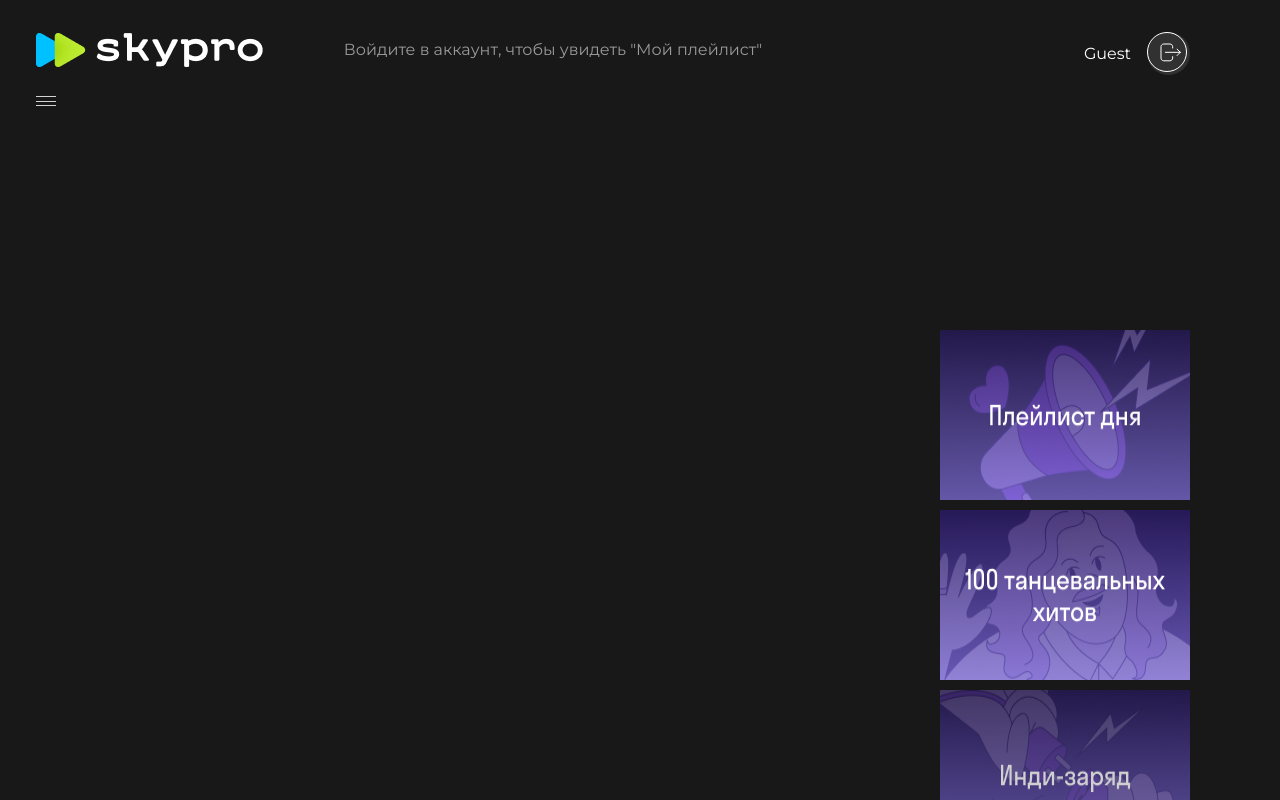
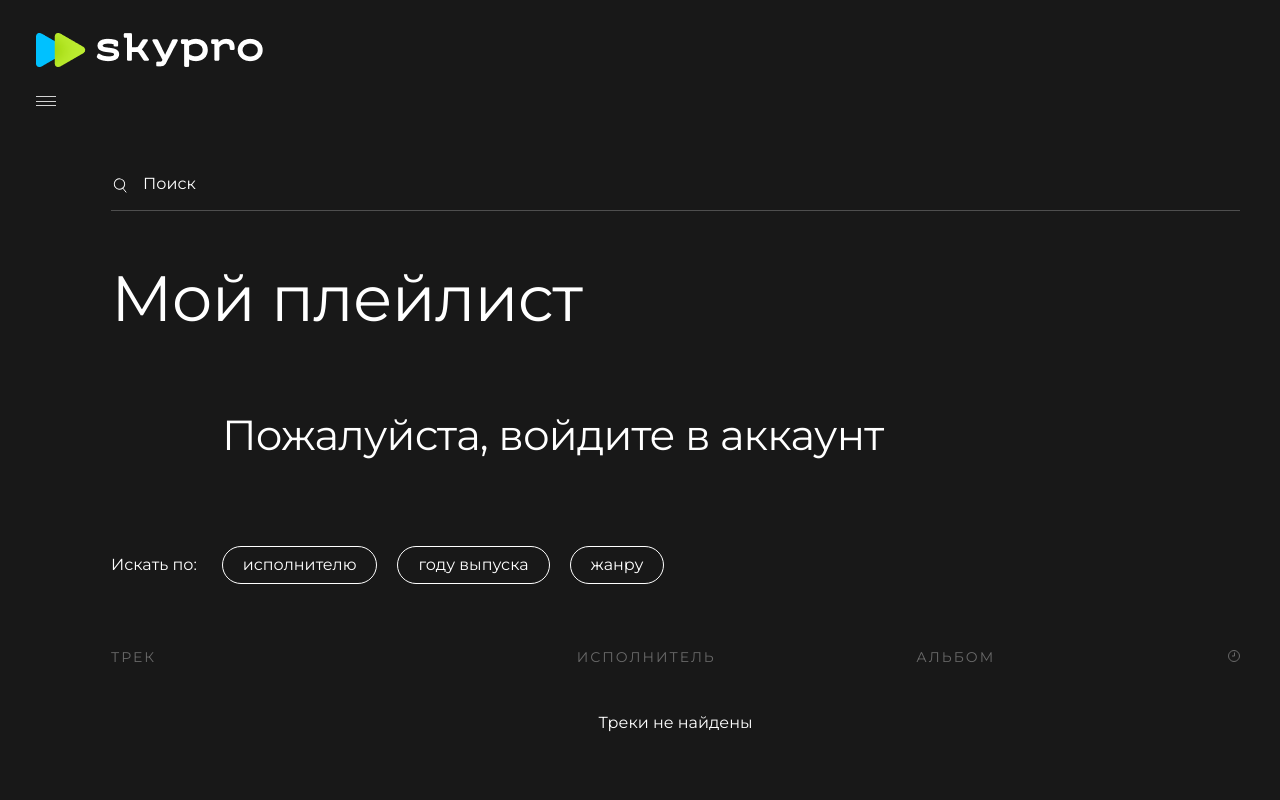
Before and after one commit to JeinLo/skypro-music, a Next.js app: page /music/playlist in a window 1280 px wide. Built offline with nearby package versions, Linux system fonts and the light colour scheme.

Commit message:
вариант 5.1, проблема с подборками

```diff
--- a/src/app/music/playlist/page.tsx
+++ b/src/app/music/playlist/page.tsx
@@ -1,50 +1,86 @@
 'use client';
-
 import Centerblock from '@/components/Centerblock/Centerblock';
 import Navigation from '@/components/Navigation/Navigation';
 import Sidebar from '@/components/Sidebar/Sidebar';
 import Bar from '@/components/Bar/Bar';
 import styles from '../main/page.module.css';
-import { useAppSelector } from '@/store/store';
-import { TrackType } from '@/sharedTypes/sharedTypes';
-import { useMemo } from 'react';
-import { data } from '@/data';
+import { useAppDispatch, useAppSelector } from '@/store/store';
+import { useEffect, useMemo, useState } from 'react';
+import { getFavoriteTracks } from '@/services/tracks/tracksApi';
+import { setFavoriteTracks, setTitlePlaylist, setErrorMessage } from '@/store/features/trackSlice';
 
-export default function MyPlaylistPage() {
-  const favoriteTrackIds = useAppSelector((state) => state.tracks.favoriteTrackIds);
-  const isAuthenticated = useAppSelector((state) => state.auth.isAuthenticated);
-  const userId = typeof window !== 'undefined' ? parseInt(localStorage.getItem('userId') || '0', 10) : 0;
+export default function PlaylistPage() {
+  const dispatch = useAppDispatch();
+  const { favoriteTracks, filters, searchTrack } = useAppSelector((state) => state.tracks);
+  const { access } = useAppSelector((state) => state.auth);
+  const [isLoading, setIsLoading] = useState(false);
+  const [errorMessage, setErrorMessageLocal] = useState('');
 
-  const favoriteTracks: TrackType[] = useMemo(() => {
-    return data.filter((track) =>
-      favoriteTrackIds.includes(track._id) ||
-      (track.starred_user && Array.isArray(track.starred_user) && track.starred_user.includes(userId))
-    );
-  }, [favoriteTrackIds, userId]);
+  useEffect(() => {
+    if (!access) {
+      setErrorMessageLocal('Пожалуйста, войдите в аккаунт');
+      dispatch(setErrorMessage('Пожалуйста, войдите в аккаунт'));
+      return;
+    }
 
-  if (!isAuthenticated) {
-    return (
-      <div className={styles.wrapper}>
-        <div className={styles.container}>
-          <main className={styles.main}>
-            <Navigation />
-            <div style={{ padding: '40px', textAlign: 'center', color: '#999' }}>
-              Войдите в аккаунт, чтобы увидеть "Мой плейлист"
-            </div>
-            <Sidebar />
-          </main>
-          <Bar />
-        </div>
-      </div>
-    );
-  }
+    const fetchFavoriteTracks = async () => {
+      setIsLoading(true);
+      try {
+        const tracks = await getFavoriteTracks(access);
+        dispatch(setFavoriteTracks(tracks));
+        dispatch(setTitlePlaylist('Мой плейлист'));
+      } catch (error: unknown) {
+        if (error instanceof Error) {
+          setErrorMessageLocal(error.message || 'Ошибка загрузки избранных треков');
+          dispatch(setErrorMessage(error.message || 'Ошибка загрузки избранных треков'));
+        } else {
+          setErrorMessageLocal('Неизвестная ошибка. Попробуйте перезагрузить страницу');
+          dispatch(setErrorMessage('Неизвестная ошибка. Попробуйте перезагрузить страницу'));
+        }
+      } finally {
+        setIsLoading(false);
+      }
+    };
+    fetchFavoriteTracks();
+  }, [dispatch, access]);
+
+  const playlist = useMemo(() => {
+    let result = favoriteTracks;
+    if (filters.author.length) {
+      result = result.filter((track) => filters.author.includes(track.author));
+    }
+    if (filters.genre.length) {
+      result = result.filter((track) => track.genre.some((genre) => filters.genre.includes(genre)));
+    }
+    if (searchTrack) {
+      result = result.filter(
+        (track) =>
+          track.name.toLowerCase().includes(searchTrack.toLowerCase()) ||
+          track.author.toLowerCase().includes(searchTrack.toLowerCase())
+      );
+    }
+    if (filters.sortByYear !== 'По умолчанию') {
+      result = [...result].sort((a, b) => {
+        const dateA = new Date(a.release_date).getTime();
+        const dateB = new Date(b.release_date).getTime();
+        return filters.sortByYear === 'Сначала новые' ? dateB - dateA : dateA - dateB;
+      });
+    }
+    return result;
+  }, [favoriteTracks, filters, searchTrack]);
 
   return (
     <div className={styles.wrapper}>
       <div className={styles.container}>
         <main className={styles.main}>
           <Navigation />
-          <Centerblock tracks={favoriteTracks} />
+          <Centerblock
+            isLoading={isLoading}
+            tracks={playlist}
+            title="Мой плейлист"
+            errorMessage={errorMessage}
+            pagePlaylist={favoriteTracks}
+          />
           <Sidebar />
         </main>
         <Bar />
--- a/src/components/Centerblock/Centerblock.tsx
+++ b/src/components/Centerblock/Centerblock.tsx
@@ -20,7 +20,7 @@ export default function Centerblock({ tracks, isLoading, errorMessage, title, pa
   const isShuffle = tracksState?.isShuffle ?? false;
   const playlist = tracksState?.playlist ?? [];
   const shufflePlaylist = tracksState?.shufflePlaylist ?? [];
-  const displayPlaylist = isShuffle ? shufflePlaylist : (playlist.length > 0 ? playlist : tracks);
+  const displayPlaylist = isShuffle && shufflePlaylist.length > 0 ? shufflePlaylist : (playlist.length > 0 ? playlist : tracks);
 
   return (
     <div className={styles.centerblock}>
@@ -37,9 +37,15 @@ export default function Centerblock({ tracks, isLoading, errorMessage, title, pa
           <div className={styles.centerblock__content}>
             <Title />
             <div className={styles.content__playlist}>
-              {displayPlaylist.map((track) => (
-                <Track key={track._id} track={track} playlist={pagePlaylist} />
-              ))}
+              {displayPlaylist.length > 0 ? (
+                displayPlaylist.map((track) => (
+                  <Track key={track._id} track={track} playlist={pagePlaylist?.length > 0 ? pagePlaylist : tracks} />
+                ))
+              ) : (
+                <div style={{ color: '#fff', textAlign: 'center', padding: '20px' }}>
+                  Треки не найдены
+                </div>
+              )}
             </div>
           </div>
         </>
--- a/src/services/tracks/tracksApi.ts
+++ b/src/services/tracks/tracksApi.ts
@@ -1,6 +1,20 @@
 import axios from 'axios';
 import { TrackType } from '@/sharedTypes/sharedTypes';
 import { BASE_URL } from '@/services/constants';
+import { getFavorites } from '@/services/tracks/favoriteApi';
+
+export const getFavoriteTracks = async (access: string): Promise<TrackType[]> => {
+  console.log('Get Favorite Tracks URL:', `${BASE_URL}/catalog/track/favorite/all/`);
+  try {
+    const res = await getFavorites(access);
+    return res.data.data;
+  } catch (error: unknown) {
+    if (axios.isAxiosError(error) && error.response) {
+      throw new Error(error.response.data.message || 'Ошибка загрузки избранных треков');
+    }
+    throw new Error('Нет интернета');
+  }
+};
 
 export const getTracks = async (): Promise<TrackType[]> => {
   console.log('Get Tracks URL:', `${BASE_URL}/catalog/track/all/`);
```
Also changed, not shown: src/app/music/category/[id]/page.tsx (+17 -7 lines).
